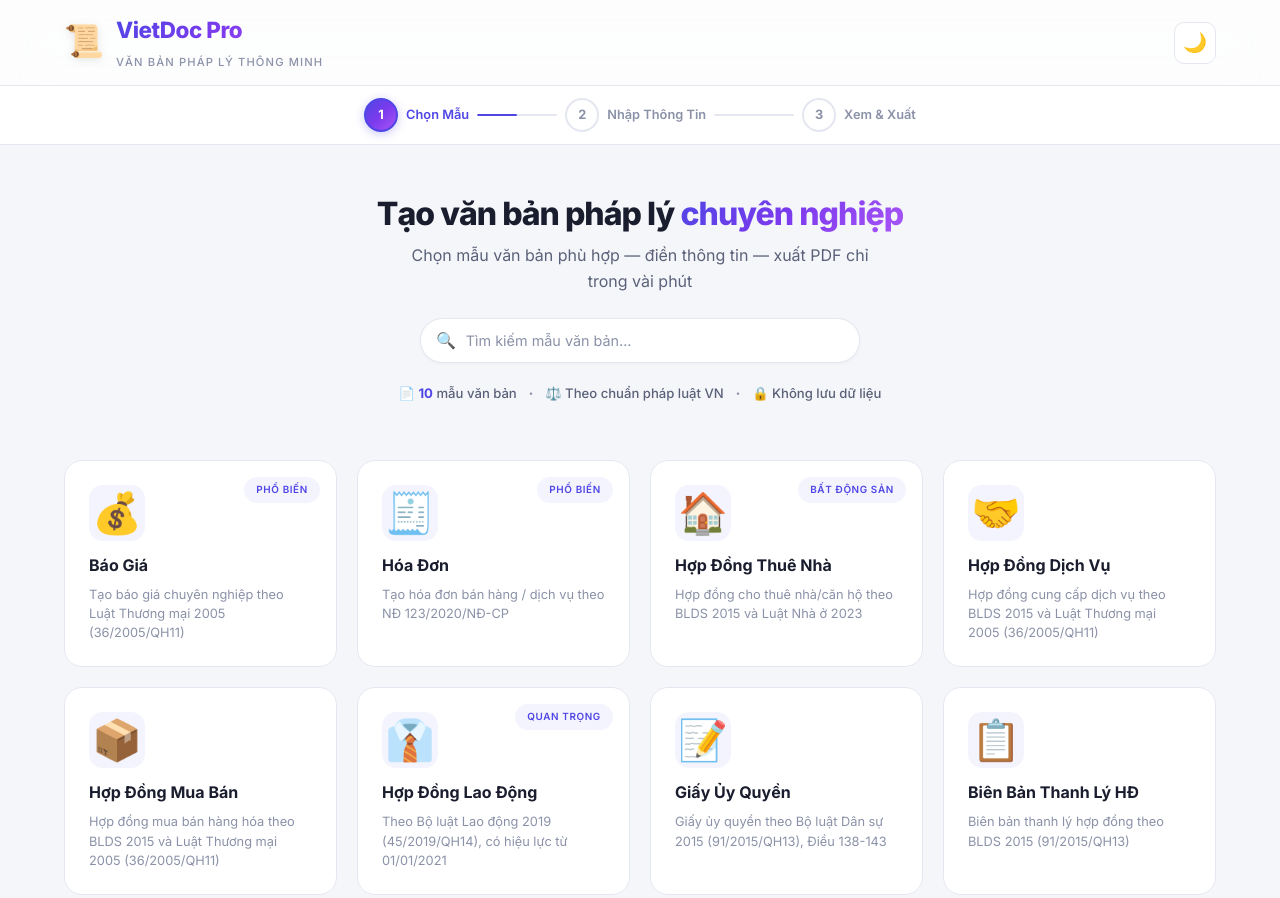
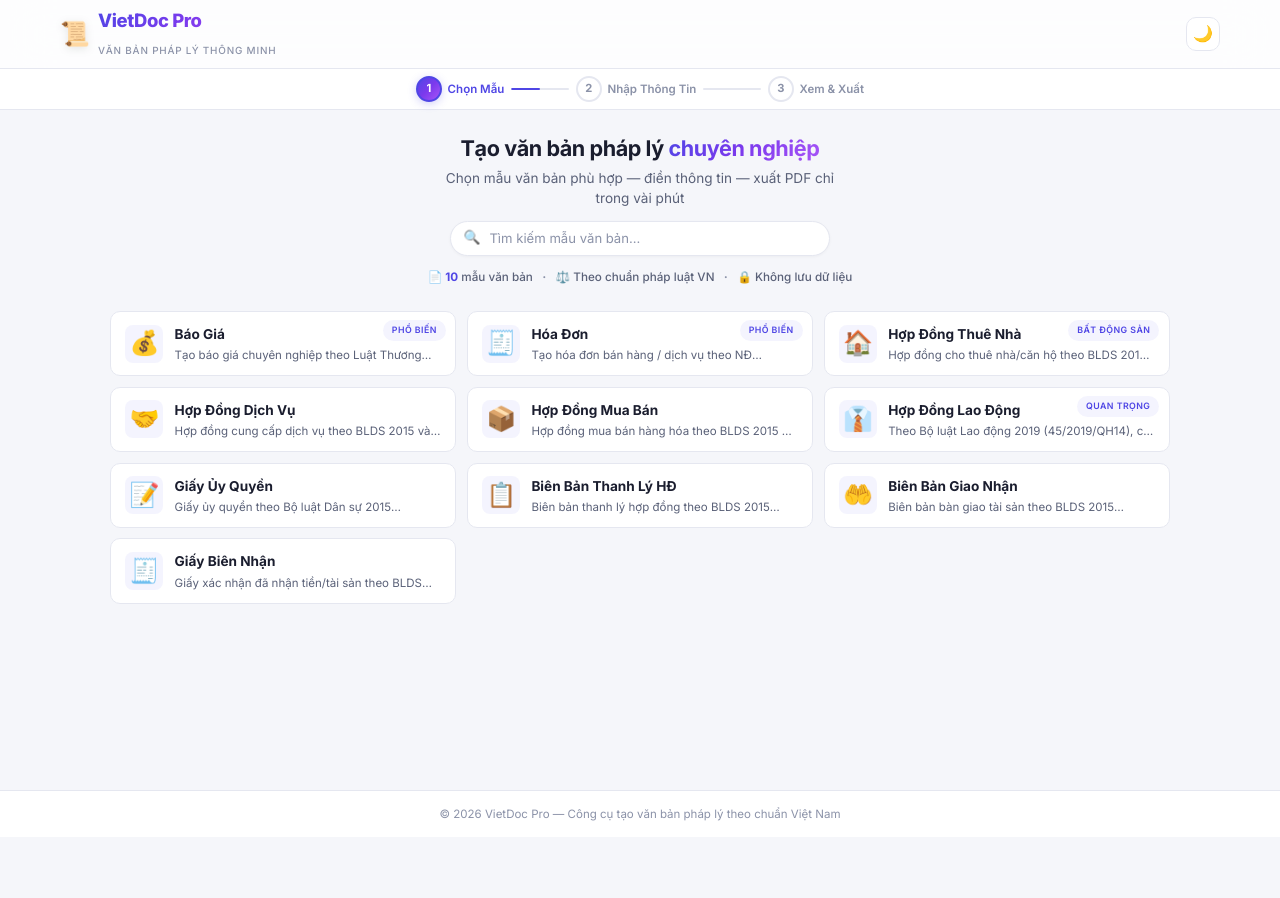
Before and after one commit to quangminh1212/ViLex, a website built with Vite: page index.html in a window 1280 px wide. Shown: the top 898 px of the page. After the commit the page ends 837 px from the top, so only its background shows below. Built offline with nearby package versions, Linux system fonts and the light colour scheme.

Commit message:
refactor: compact UI with horizontal card layout, reduced spacing, and better readability

```diff
--- a/src/main.ts
+++ b/src/main.ts
@@ -75,11 +75,13 @@ const renderCards = (filter = '') => {
   noResults.style.display = 'none';
 
   grid.innerHTML = filtered.map((t, i) => `
-    <div class="doc-card" data-id="${t.id}" style="animation-delay: ${Math.min(i * 0.06, 0.5)}s">
+    <div class="doc-card" data-id="${t.id}" style="animation-delay: ${Math.min(i * 0.04, 0.4)}s">
       ${t.badge ? `<span class="doc-card-badge">${t.badge}</span>` : ''}
       <span class="doc-card-icon">${t.icon}</span>
-      <div class="doc-card-title">${t.title}</div>
-      <div class="doc-card-desc">${t.desc}</div>
+      <div class="doc-card-body">
+        <div class="doc-card-title">${t.title}</div>
+        <div class="doc-card-desc">${t.desc}</div>
+      </div>
     </div>
   `).join('');
 
--- a/src/style.css
+++ b/src/style.css
@@ -9,8 +9,8 @@
   --bg-card: #ffffff;
   --bg-card-hover: #f0f3ff;
   --bg-input: #f4f5f9;
-  --bg-header: rgba(255,255,255,0.8);
-  --bg-stepper: rgba(255,255,255,0.95);
+  --bg-header: rgba(255, 255, 255, 0.8);
+  --bg-stepper: rgba(255, 255, 255, 0.95);
 
   --text-primary: #1a1d2e;
   --text-secondary: #5a6178;
@@ -18,27 +18,27 @@
 
   --accent: #4f46e5;
   --accent-light: #818cf8;
-  --accent-bg: rgba(79,70,229,0.06);
+  --accent-bg: rgba(79, 70, 229, 0.06);
   --accent-gradient: linear-gradient(135deg, #4f46e5 0%, #7c3aed 50%, #a855f7 100%);
   --accent-gradient-2: linear-gradient(135deg, #6366f1 0%, #8b5cf6 100%);
 
   --border: #e5e7f0;
   --border-focus: #4f46e5;
-  --shadow-sm: 0 1px 3px rgba(0,0,0,0.04);
-  --shadow-md: 0 4px 16px rgba(0,0,0,0.06);
-  --shadow-lg: 0 8px 32px rgba(0,0,0,0.08);
-  --shadow-card: 0 2px 12px rgba(79,70,229,0.06);
-  --shadow-card-hover: 0 12px 40px rgba(79,70,229,0.12);
-  --shadow-glow: 0 0 20px rgba(79,70,229,0.15);
+  --shadow-sm: 0 1px 3px rgba(0, 0, 0, 0.04);
+  --shadow-md: 0 4px 16px rgba(0, 0, 0, 0.06);
+  --shadow-lg: 0 8px 32px rgba(0, 0, 0, 0.08);
+  --shadow-card: 0 2px 12px rgba(79, 70, 229, 0.06);
+  --shadow-card-hover: 0 12px 40px rgba(79, 70, 229, 0.12);
+  --shadow-glow: 0 0 20px rgba(79, 70, 229, 0.15);
 
   --success: #10b981;
-  --success-bg: rgba(16,185,129,0.08);
+  --success-bg: rgba(16, 185, 129, 0.08);
   --warning: #f59e0b;
-  --warning-bg: rgba(245,158,11,0.08);
+  --warning-bg: rgba(245, 158, 11, 0.08);
   --danger: #ef4444;
-  --danger-bg: rgba(239,68,68,0.08);
+  --danger-bg: rgba(239, 68, 68, 0.08);
   --info: #3b82f6;
-  --info-bg: rgba(59,130,246,0.08);
+  --info-bg: rgba(59, 130, 246, 0.08);
 
   --radius-sm: 10px;
   --radius-md: 14px;
@@ -57,8 +57,8 @@
   --bg-card: #1a1d32;
   --bg-card-hover: #22264a;
   --bg-input: #1e2140;
-  --bg-header: rgba(12,13,20,0.85);
-  --bg-stepper: rgba(12,13,20,0.92);
+  --bg-header: rgba(12, 13, 20, 0.85);
+  --bg-stepper: rgba(12, 13, 20, 0.92);
 
   --text-primary: #eaecf5;
   --text-secondary: #9ca3c2;
@@ -66,21 +66,23 @@
 
   --accent: #818cf8;
   --accent-light: #a5b4fc;
-  --accent-bg: rgba(129,140,248,0.08);
+  --accent-bg: rgba(129, 140, 248, 0.08);
   --accent-gradient: linear-gradient(135deg, #6366f1 0%, #8b5cf6 50%, #a855f7 100%);
 
   --border: #2a2e4a;
   --border-focus: #818cf8;
-  --shadow-sm: 0 1px 3px rgba(0,0,0,0.3);
-  --shadow-md: 0 4px 16px rgba(0,0,0,0.35);
-  --shadow-lg: 0 8px 32px rgba(0,0,0,0.45);
-  --shadow-card: 0 2px 12px rgba(129,140,248,0.06);
-  --shadow-card-hover: 0 12px 40px rgba(129,140,248,0.1);
-  --shadow-glow: 0 0 20px rgba(129,140,248,0.12);
+  --shadow-sm: 0 1px 3px rgba(0, 0, 0, 0.3);
+  --shadow-md: 0 4px 16px rgba(0, 0, 0, 0.35);
+  --shadow-lg: 0 8px 32px rgba(0, 0, 0, 0.45);
+  --shadow-card: 0 2px 12px rgba(129, 140, 248, 0.06);
+  --shadow-card-hover: 0 12px 40px rgba(129, 140, 248, 0.1);
+  --shadow-glow: 0 0 20px rgba(129, 140, 248, 0.12);
 }
 
 /* ===== Reset & Base ===== */
-*, *::before, *::after {
+*,
+*::before,
+*::after {
   margin: 0;
   padding: 0;
   box-sizing: border-box;
@@ -102,10 +104,23 @@ body {
 }
 
 /* Custom scrollbar */
-::-webkit-scrollbar { width: 6px; height: 6px; }
-::-webkit-scrollbar-track { background: transparent; }
-::-webkit-scrollbar-thumb { background: var(--text-muted); border-radius: var(--radius-full); }
-::-webkit-scrollbar-thumb:hover { background: var(--accent); }
+::-webkit-scrollbar {
+  width: 6px;
+  height: 6px;
+}
+
+::-webkit-scrollbar-track {
+  background: transparent;
+}
+
+::-webkit-scrollbar-thumb {
+  background: var(--text-muted);
+  border-radius: var(--radius-full);
+}
+
+::-webkit-scrollbar-thumb:hover {
+  background: var(--accent);
+}
 
 ::selection {
   background: var(--accent);
@@ -127,7 +142,7 @@ body {
 .header-content {
   max-width: 1200px;
   margin: 0 auto;
-  padding: 0.75rem 1.5rem;
+  padding: 0.4rem 1.25rem;
   display: flex;
   align-items: center;
   justify-content: space-between;
@@ -136,22 +151,16 @@ body {
 .logo {
   display: flex;
   align-items: center;
-  gap: 0.75rem;
+  gap: 0.5rem;
 }
 
 .logo-icon {
-  font-size: 2rem;
-  filter: drop-shadow(0 2px 4px rgba(0,0,0,0.1));
-  animation: logoFloat 3s ease-in-out infinite;
-}
-
-@keyframes logoFloat {
-  0%, 100% { transform: translateY(0); }
-  50% { transform: translateY(-3px); }
+  font-size: 1.5rem;
+  filter: drop-shadow(0 2px 4px rgba(0, 0, 0, 0.1));
 }
 
 .logo-text h1 {
-  font-size: 1.4rem;
+  font-size: 1.15rem;
   font-weight: 800;
   background: var(--accent-gradient);
   -webkit-background-clip: text;
@@ -161,16 +170,16 @@ body {
 }
 
 .logo-tagline {
-  font-size: 0.7rem;
+  font-size: 0.62rem;
   color: var(--text-muted);
   font-weight: 500;
   text-transform: uppercase;
-  letter-spacing: 0.1em;
+  letter-spacing: 0.08em;
 }
 
 .btn-icon {
-  width: 42px;
-  height: 42px;
+  width: 34px;
+  height: 34px;
   border-radius: var(--radius-sm);
   border: 1px solid var(--border);
   background: var(--bg-card);
@@ -178,21 +187,21 @@ body {
   display: flex;
   align-items: center;
   justify-content: center;
-  font-size: 1.2rem;
+  font-size: 1rem;
   transition: all var(--transition-base);
 }
 
 .btn-icon:hover {
   background: var(--bg-card-hover);
   border-color: var(--accent);
-  transform: scale(1.08) rotate(15deg);
+  transform: scale(1.05);
   box-shadow: var(--shadow-glow);
 }
 
 /* ===== Progress Stepper ===== */
 .stepper-bar {
   position: sticky;
-  top: 57px;
+  top: 43px;
   z-index: 90;
   background: var(--bg-stepper);
   backdrop-filter: blur(16px);
@@ -202,9 +211,9 @@ body {
 }
 
 .stepper-content {
-  max-width: 600px;
+  max-width: 480px;
   margin: 0 auto;
-  padding: 0.75rem 1.5rem;
+  padding: 0.45rem 1rem;
   display: flex;
   align-items: center;
   justify-content: center;
@@ -214,20 +223,20 @@ body {
 .stepper-step {
   display: flex;
   align-items: center;
-  gap: 0.5rem;
+  gap: 0.35rem;
   cursor: default;
   position: relative;
 }
 
 .stepper-circle {
-  width: 34px;
-  height: 34px;
+  width: 26px;
+  height: 26px;
   border-radius: 50%;
   border: 2px solid var(--border);
   display: flex;
   align-items: center;
   justify-content: center;
-  font-size: 0.8rem;
+  font-size: 0.7rem;
   font-weight: 700;
   color: var(--text-muted);
   background: var(--bg-card);
@@ -243,7 +252,7 @@ body {
   border-color: var(--accent);
   background: var(--accent-gradient);
   color: white;
-  box-shadow: 0 2px 10px rgba(79,70,229,0.3);
+  box-shadow: 0 2px 8px rgba(79, 70, 229, 0.25);
 }
 
 .stepper-step.completed .stepper-circle {
@@ -252,11 +261,18 @@ body {
   color: white;
 }
 
-.stepper-step.completed .stepper-num { display: none; }
-.stepper-step.completed .stepper-check { display: inline; color: white; font-size: 0.75rem; }
+.stepper-step.completed .stepper-num {
+  display: none;
+}
+
+.stepper-step.completed .stepper-check {
+  display: inline;
+  color: white;
+  font-size: 0.65rem;
+}
 
 .stepper-label {
-  font-size: 0.8rem;
+  font-size: 0.72rem;
   font-weight: 600;
   color: var(--text-muted);
   transition: color var(--transition-base);
@@ -274,10 +290,10 @@ body {
 .stepper-line {
   flex: 1;
   height: 2px;
-  min-width: 40px;
-  max-width: 80px;
+  min-width: 32px;
+  max-width: 60px;
   background: var(--border);
-  margin: 0 0.5rem;
+  margin: 0 0.4rem;
   border-radius: 1px;
   transition: background var(--transition-base);
   position: relative;
@@ -305,10 +321,10 @@ body {
 
 /* ===== Main ===== */
 .main {
-  max-width: 1200px;
+  max-width: 1100px;
   margin: 0 auto;
-  padding: 2rem 1.5rem;
-  min-height: calc(100vh - 160px);
+  padding: 1.25rem 1.25rem;
+  min-height: calc(100vh - 120px);
 }
 
 /* ===== Steps ===== */
@@ -326,6 +342,7 @@ body {
     opacity: 0;
     transform: translateY(16px);
   }
+
   to {
     opacity: 1;
     transform: translateY(0);
@@ -335,17 +352,17 @@ body {
 /* ===== Hero Section ===== */
 .hero-section {
   text-align: center;
-  margin-bottom: 2.5rem;
-  padding: 1rem 0;
+  margin-bottom: 1.25rem;
+  padding: 0.25rem 0;
 }
 
 .hero-title {
-  font-size: 2rem;
-  font-weight: 800;
+  font-size: 1.35rem;
+  font-weight: 700;
   color: var(--text-primary);
-  letter-spacing: -0.03em;
+  letter-spacing: -0.02em;
   line-height: 1.3;
-  margin-bottom: 0.5rem;
+  margin-bottom: 0.35rem;
 }
 
 .hero-highlight {
@@ -356,38 +373,38 @@ body {
 }
 
 .hero-desc {
-  font-size: 1rem;
+  font-size: 0.85rem;
   color: var(--text-secondary);
-  max-width: 500px;
-  margin: 0 auto 1.5rem;
-  line-height: 1.6;
+  max-width: 420px;
+  margin: 0 auto 0.75rem;
+  line-height: 1.5;
 }
 
 .search-wrapper {
   position: relative;
-  max-width: 440px;
-  margin: 0 auto 1.25rem;
+  max-width: 380px;
+  margin: 0 auto 0.75rem;
 }
 
 .search-icon {
   position: absolute;
-  left: 1rem;
+  left: 0.85rem;
   top: 50%;
   transform: translateY(-50%);
-  font-size: 1rem;
+  font-size: 0.85rem;
   pointer-events: none;
   z-index: 1;
 }
 
 .search-input {
   width: 100%;
-  padding: 0.8rem 1rem 0.8rem 2.8rem;
+  padding: 0.55rem 0.85rem 0.55rem 2.4rem;
   border: 1.5px solid var(--border);
   border-radius: var(--radius-full);
   background: var(--bg-card);
   color: var(--text-primary);
   font-family: var(--font-main);
-  font-size: 0.9rem;
+  font-size: 0.82rem;
   transition: all var(--transition-base);
   outline: none;
   box-shadow: var(--shadow-sm);
@@ -395,7 +412,7 @@ body {
 
 .search-input:focus {
   border-color: var(--accent);
-  box-shadow: 0 0 0 4px var(--accent-bg), var(--shadow-md);
+  box-shadow: 0 0 0 3px var(--accent-bg), var(--shadow-md);
 }
 
 .search-input::placeholder {
@@ -406,12 +423,12 @@ body {
   display: flex;
   align-items: center;
   justify-content: center;
-  gap: 0.75rem;
+  gap: 0.6rem;
   flex-wrap: wrap;
 }
 
 .stat-item {
-  font-size: 0.82rem;
+  font-size: 0.73rem;
   color: var(--text-secondary);
   font-weight: 500;
 }
@@ -422,7 +439,7 @@ body {
 
 .stat-divider {
   color: var(--text-muted);
-  font-size: 0.5rem;
+  font-size: 0.4rem;
 }
 
 /* ===== No Results ===== */
@@ -448,13 +465,13 @@ body {
 .step-header {
   display: flex;
   align-items: center;
-  gap: 1rem;
-  margin-bottom: 2rem;
+  gap: 0.75rem;
+  margin-bottom: 1.25rem;
 }
 
 .step-badge {
-  width: 44px;
-  height: 44px;
+  width: 34px;
+  height: 34px;
   border-radius: 50%;
   background: var(--accent-gradient);
   color: white;
@@ -462,20 +479,20 @@ body {
   align-items: center;
   justify-content: center;
   font-weight: 700;
-  font-size: 1.1rem;
+  font-size: 0.9rem;
   flex-shrink: 0;
-  box-shadow: 0 4px 14px rgba(79,70,229,0.25);
+  box-shadow: 0 3px 10px rgba(79, 70, 229, 0.2);
 }
 
 .step-header h2 {
-  font-size: 1.5rem;
+  font-size: 1.15rem;
   font-weight: 700;
   letter-spacing: -0.02em;
 }
 
 .step-desc {
   color: var(--text-secondary);
-  font-size: 0.88rem;
+  font-size: 0.78rem;
   margin-top: 0.1rem;
 }
 
@@ -514,22 +531,25 @@ body {
 /* ===== Document Grid ===== */
 .doc-grid {
   display: grid;
-  grid-template-columns: repeat(auto-fill, minmax(270px, 1fr));
-  gap: 1.25rem;
+  grid-template-columns: repeat(auto-fill, minmax(300px, 1fr));
+  gap: 0.65rem;
 }
 
 .doc-card {
   background: var(--bg-card);
   border: 1.5px solid var(--border);
-  border-radius: var(--radius-lg);
-  padding: 1.5rem;
+  border-radius: var(--radius-sm);
+  padding: 0.75rem 0.9rem;
   cursor: pointer;
   transition: all var(--transition-base);
   position: relative;
   overflow: hidden;
   opacity: 0;
-  transform: translateY(20px);
-  animation: cardAppear 0.5s ease forwards;
+  transform: translateY(10px);
+  animation: cardAppear 0.35s ease forwards;
+  display: flex;
+  align-items: center;
+  gap: 0.7rem;
 }
 
 .doc-card::before {
@@ -537,40 +557,25 @@ body {
   position: absolute;
   top: 0;
   left: 0;
-  right: 0;
-  height: 3px;
+  bottom: 0;
+  width: 3px;
   background: var(--accent-gradient);
   opacity: 0;
   transition: opacity var(--transition-base);
 }
 
-.doc-card::after {
-  content: '';
-  position: absolute;
-  inset: 0;
-  border-radius: var(--radius-lg);
-  background: linear-gradient(135deg, rgba(79,70,229,0.02) 0%, rgba(168,85,247,0.02) 100%);
-  opacity: 0;
-  transition: opacity var(--transition-base);
-  pointer-events: none;
-}
-
 .doc-card:hover {
   border-color: var(--accent-light);
-  box-shadow: var(--shadow-card-hover);
-  transform: translateY(-6px);
+  box-shadow: var(--shadow-card);
+  transform: translateY(-2px);
 }
 
 .doc-card:hover::before {
   opacity: 1;
 }
 
-.doc-card:hover::after {
-  opacity: 1;
-}
-
 .doc-card:active {
-  transform: translateY(-2px) scale(0.98);
+  transform: translateY(0) scale(0.99);
 }
 
 @keyframes cardAppear {
@@ -581,29 +586,34 @@ body {
 }
 
 .doc-card-icon {
-  font-size: 2.5rem;
-  margin-bottom: 0.75rem;
+  font-size: 1.5rem;
   display: flex;
   align-items: center;
   justify-content: center;
-  width: 56px;
-  height: 56px;
-  border-radius: var(--radius-md);
+  width: 38px;
+  height: 38px;
+  border-radius: 8px;
   background: var(--accent-bg);
   transition: all var(--transition-base);
+  flex-shrink: 0;
 }
 
 .doc-card:hover .doc-card-icon {
-  transform: scale(1.08);
-  background: rgba(79,70,229,0.1);
+  transform: scale(1.05);
+  background: rgba(79, 70, 229, 0.1);
 }
 
 .doc-card-title {
-  font-size: 1rem;
+  font-size: 0.85rem;
   font-weight: 650;
-  margin-bottom: 0.4rem;
+  margin-bottom: 0.1rem;
   color: var(--text-primary);
   transition: color var(--transition-base);
+}
+
+.doc-card-body {
+  flex: 1;
+  min-width: 0;
 }
 
 .doc-card:hover .doc-card-title {
@@ -611,23 +621,28 @@ body {
 }
 
 .doc-card-desc {
-  font-size: 0.8rem;
-  color: var(--text-muted);
-  line-height: 1.5;
+  font-size: 0.72rem;
+  color: var(--text-secondary);
+  line-height: 1.4;
+  display: -webkit-box;
+  -webkit-line-clamp: 1;
+  line-clamp: 1;
+  -webkit-box-orient: vertical;
+  overflow: hidden;
 }
 
 .doc-card-badge {
   position: absolute;
-  top: 1rem;
-  right: 1rem;
-  font-size: 0.62rem;
-  padding: 0.25rem 0.7rem;
+  top: 0.5rem;
+  right: 0.6rem;
+  font-size: 0.55rem;
+  padding: 0.15rem 0.5rem;
   border-radius: var(--radius-full);
   background: var(--accent-bg);
   color: var(--accent);
   font-weight: 600;
   text-transform: uppercase;
-  letter-spacing: 0.06em;
+  letter-spacing: 0.05em;
   border: 1px solid transparent;
   transition: all var(--transition-base);
 }
@@ -640,19 +655,19 @@ body {
 
 /* ===== Form ===== */
 .form-container {
-  max-width: 820px;
+  max-width: 780px;
 }
 
 .doc-form {
   display: grid;
-  gap: 1.25rem;
+  gap: 0.85rem;
 }
 
 .form-section {
   background: var(--bg-card);
   border: 1.5px solid var(--border);
-  border-radius: var(--radius-md);
-  padding: 1.5rem;
+  border-radius: var(--radius-sm);
+  padding: 1rem 1.15rem;
   transition: border-color var(--transition-base), box-shadow var(--transition-base);
   position: relative;
 }
@@ -672,7 +687,7 @@ body {
 
 .form-section:focus-within {
   border-color: var(--accent-light);
-  box-shadow: 0 0 0 3px var(--accent-bg);
+  box-shadow: 0 0 0 2px var(--accent-bg);
 }
 
 .form-section:focus-within::before {
@@ -680,29 +695,29 @@ body {
 }
 
 .form-section-title {
-  font-size: 0.82rem;
+  font-size: 0.75rem;
   font-weight: 700;
   color: var(--accent);
   text-transform: uppercase;
   letter-spacing: 0.08em;
-  margin-bottom: 1.25rem;
+  margin-bottom: 0.85rem;
   display: flex;
   align-items: center;
-  gap: 0.5rem;
-  padding-bottom: 0.75rem;
+  gap: 0.4rem;
+  padding-bottom: 0.55rem;
   border-bottom: 1px solid var(--border);
 }
 
 .form-row {
   display: grid;
   grid-template-columns: 1fr 1fr;
-  gap: 1rem;
+  gap: 0.75rem;
 }
 
 .form-group {
   display: flex;
   flex-direction: column;
-  gap: 0.4rem;
+  gap: 0.25rem;
 }
 
 .form-group.full {
@@ -710,12 +725,12 @@ body {
 }
 
 .form-group label {
-  font-size: 0.8rem;
+  font-size: 0.75rem;
   font-weight: 600;
   color: var(--text-secondary);
   display: flex;
   align-items: center;
-  gap: 0.25rem;
+  gap: 0.2rem;
 }
 
 .form-group label .required {
@@ -727,10 +742,10 @@ body {
 .form-group select,
 .form-group textarea {
   font-family: var(--font-main);
-  font-size: 0.9rem;
-  padding: 0.65rem 0.85rem;
+  font-size: 0.82rem;
+  padding: 0.5rem 0.7rem;
   border: 1.5px solid var(--border);
-  border-radius: var(--radius-sm);
+  border-radius: 8px;
   background: var(--bg-input);
   color: var(--text-primary);
   transition: all var(--transition-base);
@@ -747,12 +762,12 @@ body {
 .form-group select:focus,
 .form-group textarea:focus {
   border-color: var(--border-focus);
-  box-shadow: 0 0 0 3px var(--accent-bg);
+  box-shadow: 0 0 0 2px var(--accent-bg);
   background: var(--bg-card);
 }
 
 .form-group textarea {
-  min-height: 80px;
+  min-height: 70px;
   resize: vertical;
 }
 
@@ -812,13 +827,35 @@ body {
   box-shadow: 0 0 0 3px var(--accent-bg);
 }
 
-.items-table .col-stt { width: 50px; text-align: center; }
-.items-table .col-name { min-width: 180px; }
-.items-table .col-unit { width: 80px; }
-.items-table .col-qty { width: 80px; }
-.items-table .col-price { width: 130px; }
-.items-table .col-total { width: 130px; }
-.items-table .col-action { width: 50px; text-align: center; }
+.items-table .col-stt {
+  width: 50px;
+  text-align: center;
+}
+
+.items-table .col-name {
+  min-width: 180px;
+}
+
+.items-table .col-unit {
+  width: 80px;
+}
+
+.items-table .col-qty {
+  width: 80px;
+}
+
+.items-table .col-price {
+  width: 130px;
+}
+
+.items-table .col-total {
+  width: 130px;
+}
+
+.items-table .col-action {
+  width: 50px;
+  text-align: center;
+}
 
 .btn-remove-row {
   background: none;
@@ -860,7 +897,7 @@ body {
   background: var(--accent);
   color: white;
   border-color: var(--accent);
-  box-shadow: 0 2px 8px rgba(79,70,229,0.2);
+  box-shadow: 0 2px 8px rgba(79, 70, 229, 0.2);
 }
 
 /* ===== Clauses ===== */
@@ -962,11 +999,11 @@ body {
 .btn {
   display: inline-flex;
   align-items: center;
-  gap: 0.5rem;
-  padding: 0.75rem 1.75rem;
+  gap: 0.4rem;
+  padding: 0.55rem 1.25rem;
   border-radius: var(--radius-full);
   font-family: var(--font-main);
-  font-size: 0.9rem;
+  font-size: 0.82rem;
   font-weight: 600;
   cursor: pointer;
   border: none;
@@ -979,7 +1016,7 @@ body {
   content: '';
   position: absolute;
   inset: 0;
-  background: rgba(255,255,255,0.15);
+  background: rgba(255, 255, 255, 0.15);
   opacity: 0;
   transition: opacity var(--transition-fast);
 }
@@ -991,12 +1028,12 @@ body {
 .btn-primary {
   background: var(--accent-gradient);
   color: white;
-  box-shadow: 0 4px 14px rgba(79,70,229,0.25);
+  box-shadow: 0 3px 10px rgba(79, 70, 229, 0.2);
 }
 
 .btn-primary:hover {
-  transform: translateY(-2px);
-  box-shadow: 0 8px 24px rgba(79,70,229,0.35);
+  transform: translateY(-1px);
+  box-shadow: 0 5px 16px rgba(79, 70, 229, 0.3);
 }
 
 .btn-primary:active {
@@ -1016,9 +1053,9 @@ body {
 }
 
 .form-actions {
-  margin-top: 2rem;
+  margin-top: 1.25rem;
   display: flex;
-  gap: 1rem;
+  gap: 0.75rem;
 }
 
 /* ===== Preview ===== */
@@ -1039,7 +1076,7 @@ body {
   padding: 2rem;
   display: flex;
   justify-content: center;
-  box-shadow: inset 0 2px 8px rgba(0,0,0,0.06);
+  box-shadow: inset 0 2px 8px rgba(0, 0, 0, 0.06);
 }
 
 [data-theme="dark"] .preview-container {
@@ -1053,7 +1090,7 @@ body {
   background: white;
   color: #111;
   padding: 20mm 18mm;
-  box-shadow: 0 6px 24px rgba(0,0,0,0.12), 0 0 0 1px rgba(0,0,0,0.04);
+  box-shadow: 0 6px 24px rgba(0, 0, 0, 0.12), 0 0 0 1px rgba(0, 0, 0, 0.04);
   font-family: 'Times New Roman', serif;
   font-size: 13pt;
   line-height: 1.8;
@@ -1182,9 +1219,9 @@ body {
 /* ===== Footer ===== */
 .footer {
   text-align: center;
-  padding: 1.5rem;
+  padding: 0.85rem;
   color: var(--text-muted);
-  font-size: 0.8rem;
+  font-size: 0.72rem;
   border-top: 1px solid var(--border);
   background: var(--bg-secondary);
 }
@@ -1242,7 +1279,7 @@ body {
 /* ===== Responsive ===== */
 @media (max-width: 768px) {
   .doc-grid {
-    grid-template-columns: 1fr 1fr;
+    grid-template-columns: 1fr;
   }
 
   .form-row {
@@ -1259,11 +1296,11 @@ body {
   }
 
   .header-content {
-    padding: 0.5rem 1rem;
+    padding: 0.35rem 0.75rem;
   }
 
   .main {
-    padding: 1.25rem 1rem;
+    padding: 0.85rem 0.75rem;
   }
 
   .form-actions {
@@ -1271,19 +1308,19 @@ body {
   }
 
   .hero-title {
-    font-size: 1.5rem;
+    font-size: 1.15rem;
   }
 
   .hero-desc {
-    font-size: 0.9rem;
+    font-size: 0.78rem;
   }
 
   .stepper-label {
-    font-size: 0.7rem;
+    font-size: 0.65rem;
   }
 
   .stepper-content {
-    padding: 0.6rem 1rem;
+    padding: 0.4rem 0.75rem;
   }
 
   .preview-toolbar {
@@ -1302,12 +1339,12 @@ body {
   }
 
   .step-header h2 {
-    font-size: 1.2rem;
+    font-size: 1rem;
   }
 
   .hero-stats {
     flex-direction: column;
-    gap: 0.3rem;
+    gap: 0.2rem;
   }
 
   .stat-divider {
@@ -1319,13 +1356,20 @@ body {
   }
 
   .stepper-line {
-    min-width: 30px;
+    min-width: 24px;
   }
 }
 
 /* ===== Print ===== */
 @media print {
-  .header, .footer, .step-header, .form-actions, .preview-toolbar, .btn-back, .stepper-bar {
+
+  .header,
+  .footer,
+  .step-header,
+  .form-actions,
+  .preview-toolbar,
+  .btn-back,
+  .stepper-bar {
     display: none !important;
   }
 
```
